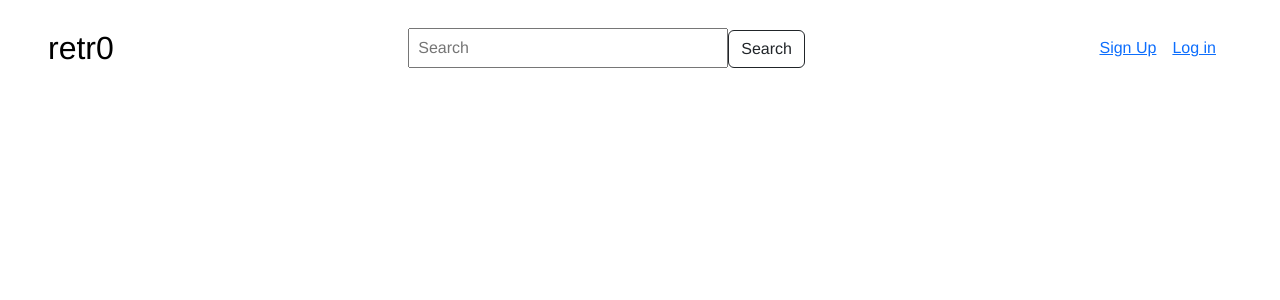
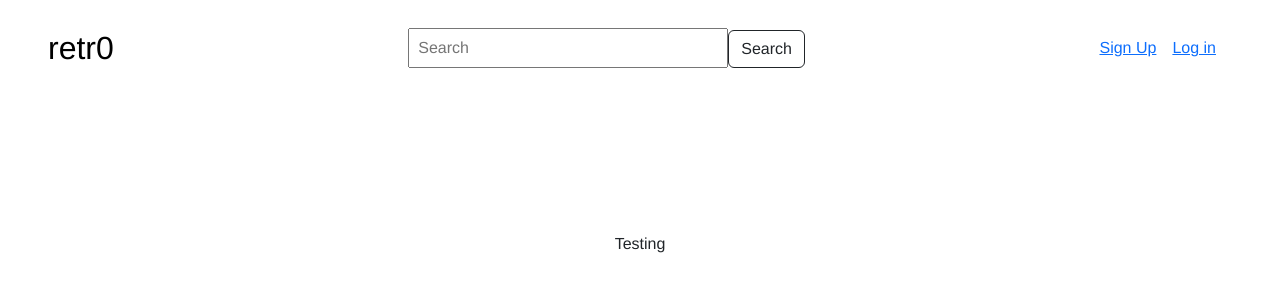
Before and after one commit to tatamibox/retr0, a React (Create React App) app in the folder client/: page /testing in a window 1280 px wide. Shown: the top 300 px of the page. Built offline with nearby package versions, Linux system fonts and the light colour scheme; no server answers.

Commit message:
add load more functionality

```diff
--- a/client/src/App.js
+++ b/client/src/App.js
@@ -9,6 +9,7 @@ import Shop from './Components/Routes/Shop/Shop'
 import Product from './Components/Routes/Product/Product';
 import Cart from './Components/Routes/Cart/Cart';
 import SignUp from './Components/Routes/SignUp/SignUp';
+import Testing from './Components/Testing/Testing';
 import Post from './Components/Post/Post';
 import './App.css';
 
@@ -34,6 +35,7 @@ function App() {
           <Route path="/shop" element={<Shop />} />
           <Route path="/shop/:search" element={<ShopQuery />} />
           <Route path='/cart' element={<Cart />} />
+          <Route path='/testing' element={<Testing />} />
         </Routes>
       </Router>
     </>
--- a/client/src/Components/Routes/Shop/Shop.js
+++ b/client/src/Components/Routes/Shop/Shop.js
@@ -19,7 +19,7 @@ const Shop = () => {
                 setProducts(res.data)
                 setFilteredProducts(res.data)
             })
-    }, [])
+    }, [productCounter])
 
     const handleFilter = () => {
         if (filterRef.current.value === 'all') { setFilteredProducts(products) }
@@ -59,7 +59,7 @@ const Shop = () => {
 
             </div>
             <div className='d-flex justify-content-center'>
-                <button className='btn btn-outline-dark'>Load More</button>
+                <button onClick={() => setProductCounter(productCounter + 5)} className='btn btn-outline-dark'>Load More</button>
             </div>
         </>
     )
--- /dev/null
+++ b/client/src/Components/Testing/Testing.js
@@ -0,0 +1,9 @@
+import React from 'react'
+import styles from './Testing.module.css'
+function Testing() {
+    return (
+        <section className={styles.testing__section}>Testing</section>
+    )
+}
+
+export default Testing
--- /dev/null
+++ b/client/src/Components/Testing/Testing.module.css
@@ -0,0 +1,4 @@
+.testing__section {
+    margin-top: 10rem;
+    text-align: center;
+}
```
